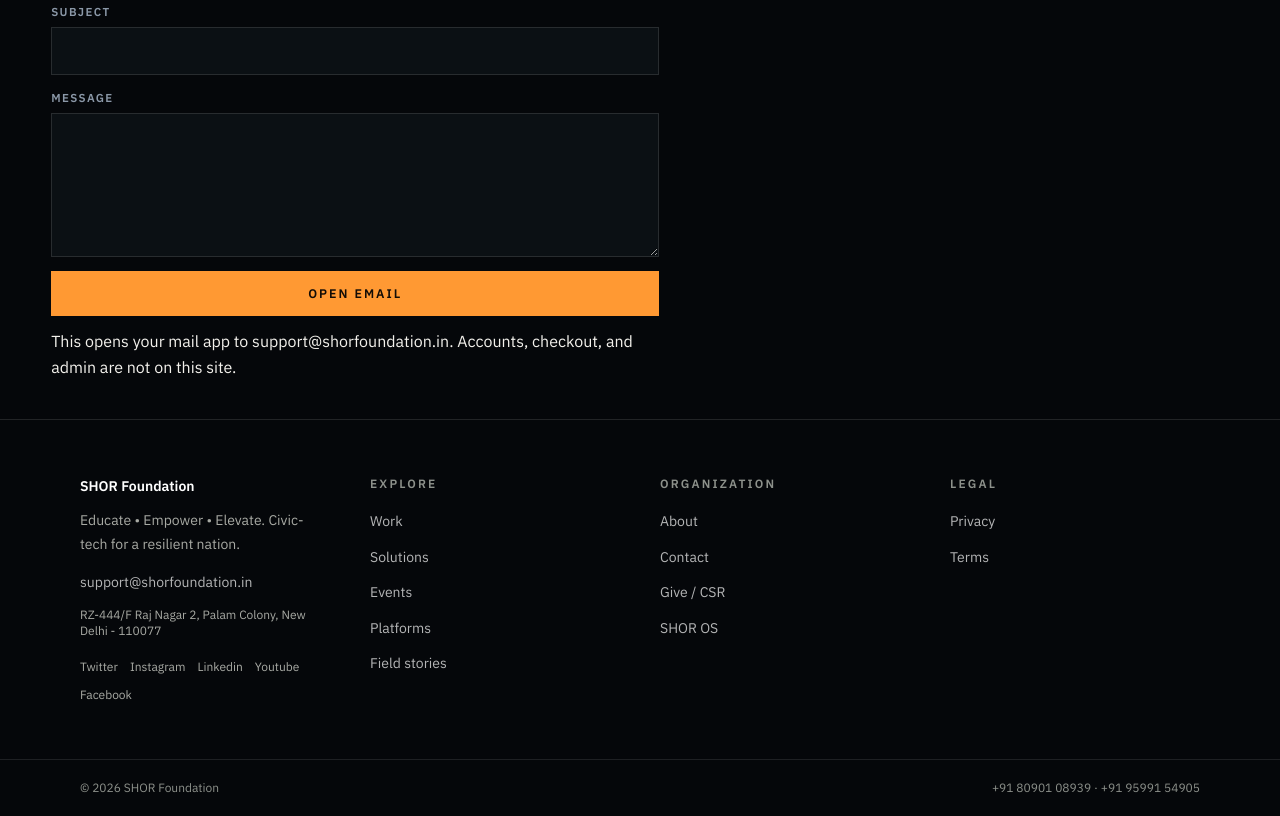
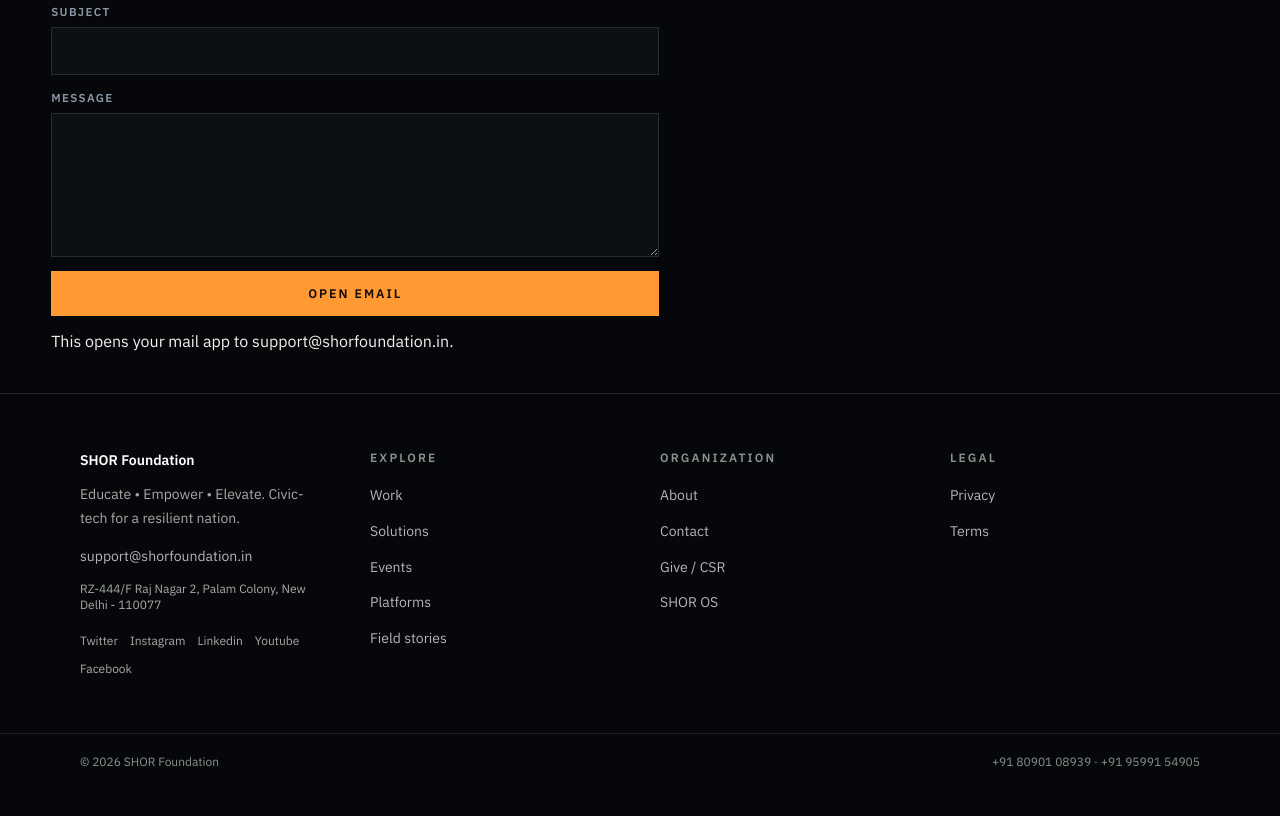
Before and after one commit to deltavectorr-glitch/shorstatic, a plain HTML site: page contact.html in a window 1280 px wide. Shown: the part 798-1614 px from the top of the page. After the commit the page ends 1588 px from the top, so only its background shows below. Drawn offline with Linux system fonts and the light colour scheme.

Commit message:
Update contact form message
Removed unnecessary information from the contact form message.

```diff
--- a/contact.html
+++ b/contact.html
@@ -45,7 +45,7 @@
           <label>Subject<input name="subject" required /></label>
           <label>Message<textarea name="message" required></textarea></label>
           <button class="mkt-btn mkt-btn-primary" type="submit">Open email</button>
-          <p class="mkt-meta">This opens your mail app to support@shorfoundation.in. Accounts, checkout, and admin are not on this site.</p>
+          <p class="mkt-meta">This opens your mail app to support@shorfoundation.in.</p>
         </form>
       </section>
       <script>
```
